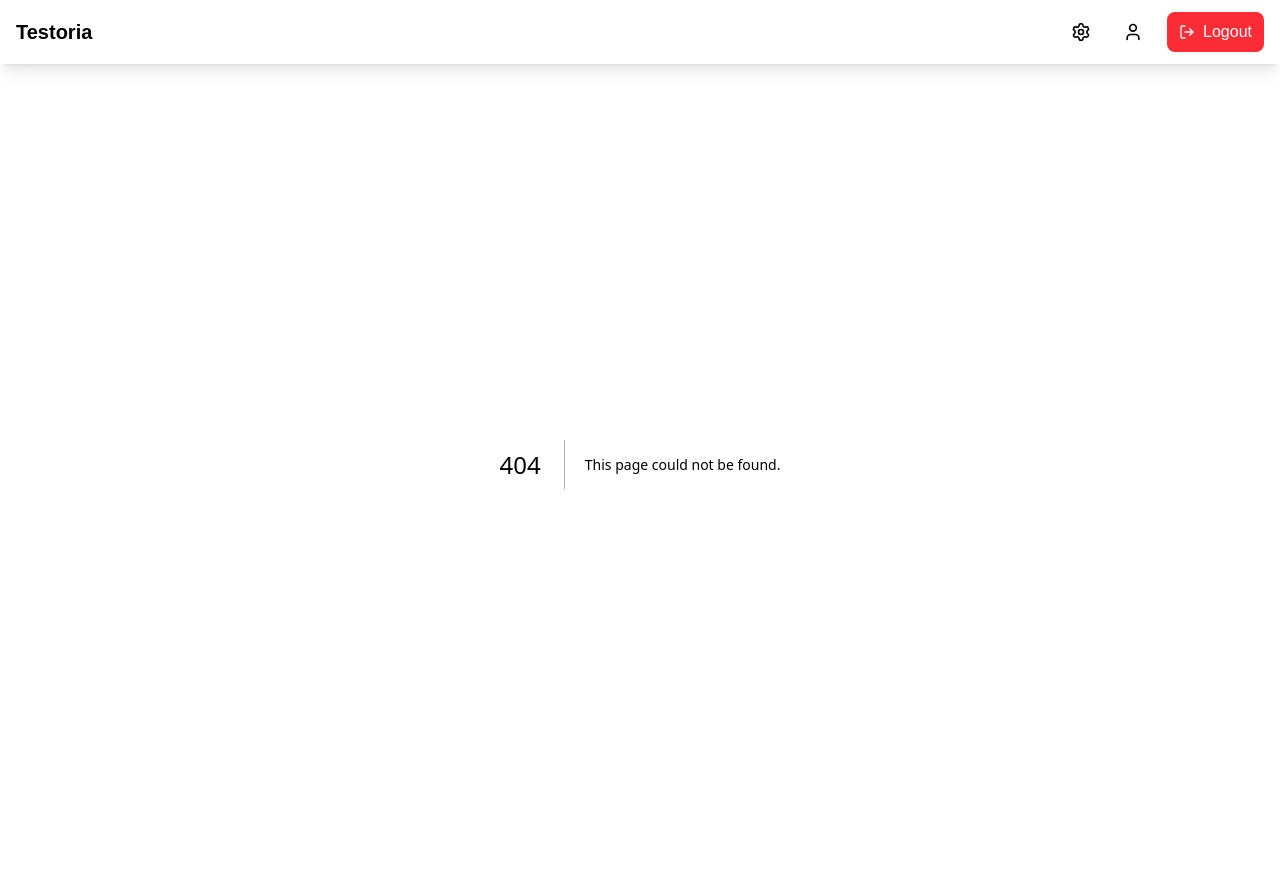
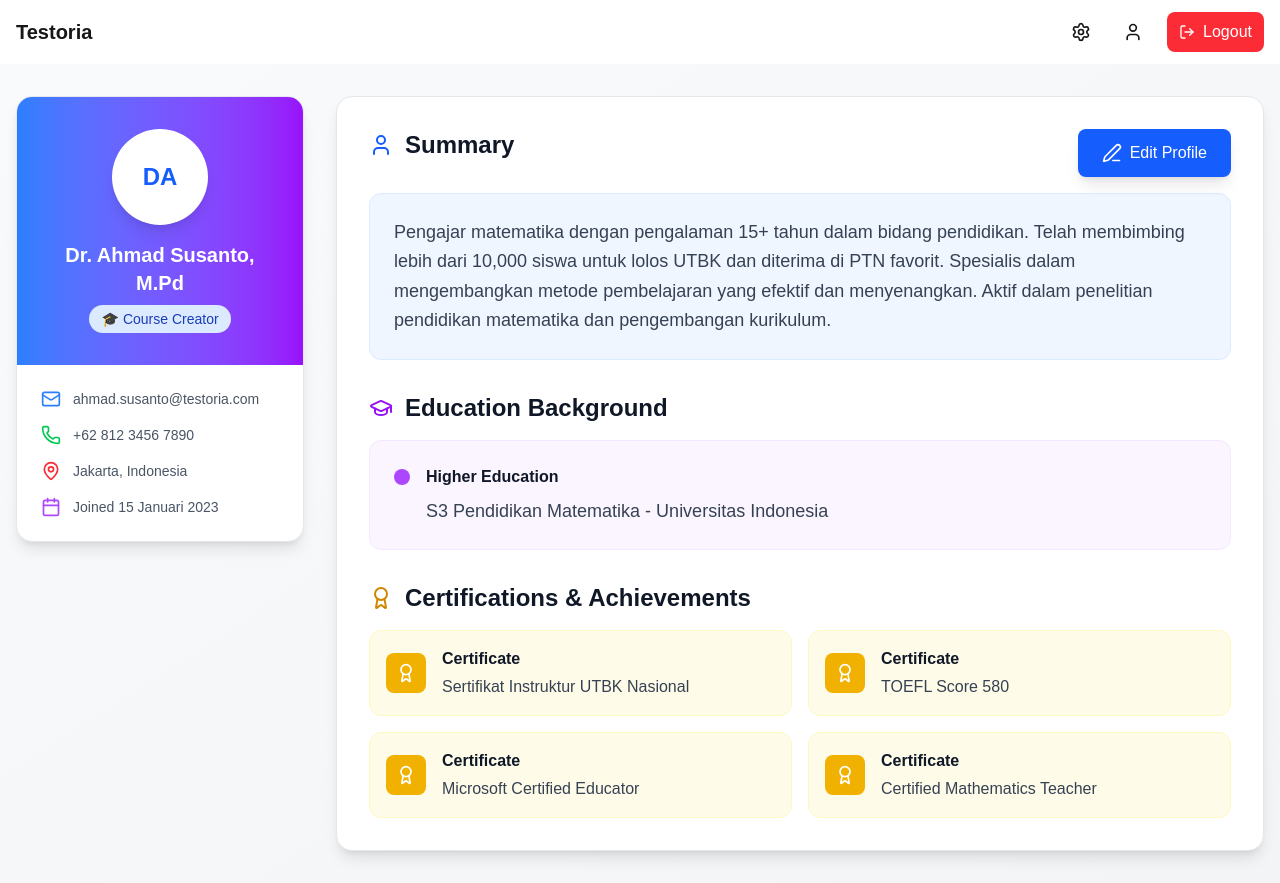
Before and after one commit to Testoria-Euphoria-Test/Testoria-Euphoria, a Next.js app in the folder testoria/: page /profile in a window 1280 px wide. Before the commit this address had no page. Built offline with nearby package versions, Linux system fonts and the light colour scheme.

Commit message:
feat: implement user profile page with detailed information display

```diff
--- /dev/null
+++ b/testoria/src/app/profile/page.tsx
@@ -0,0 +1,239 @@
+"use client";
+
+import { useState } from "react";
+import {
+  User,
+  Mail,
+  Calendar,
+  GraduationCap,
+  Award,
+  Edit3,
+  MapPin,
+  Phone,
+} from "lucide-react";
+
+interface User {
+  _id: string;
+  name: string;
+  email: string;
+  role: "admin" | "customer" | "creator";
+  createdAt: Date;
+  updatedAt: Date;
+}
+
+interface Profile {
+  _id: string;
+  userId: string;
+  education: string;
+  certificates: string[];
+  bio: string;
+  createdAt: Date;
+  updatedAt: Date;
+}
+
+// Mock data
+const mockUser: User = {
+  _id: "user1",
+  name: "Dr. Ahmad Susanto, M.Pd",
+  email: "ahmad.susanto@testoria.com",
+  role: "creator",
+  createdAt: new Date("2023-01-15"),
+  updatedAt: new Date("2024-06-25"),
+};
+
+const mockProfile: Profile = {
+  _id: "profile1",
+  userId: "user1",
+  education: "S3 Pendidikan Matematika - Universitas Indonesia",
+  certificates: [
+    "Sertifikat Instruktur UTBK Nasional",
+    "TOEFL Score 580",
+    "Microsoft Certified Educator",
+    "Certified Mathematics Teacher",
+  ],
+  bio: "Pengajar matematika dengan pengalaman 15+ tahun dalam bidang pendidikan. Telah membimbing lebih dari 10,000 siswa untuk lolos UTBK dan diterima di PTN favorit. Spesialis dalam mengembangkan metode pembelajaran yang efektif dan menyenangkan. Aktif dalam penelitian pendidikan matematika dan pengembangan kurikulum.",
+  createdAt: new Date("2023-01-15"),
+  updatedAt: new Date("2024-06-20"),
+};
+
+
+export default function ProfilePage() {
+  const [user] = useState<User>(mockUser);
+  const [profile] = useState<Profile>(mockProfile);
+
+  const formatDate = (date: Date) => {
+    return new Intl.DateTimeFormat("id-ID", {
+      year: "numeric",
+      month: "long",
+      day: "numeric",
+    }).format(date);
+  };
+
+  const getRoleConfig = (role: string) => {
+    switch (role) {
+      case "admin":
+        return {
+          bg: "bg-red-100 text-red-800",
+          icon: "👑",
+          title: "Administrator",
+          color: "text-red-600",
+        };
+      case "creator":
+        return {
+          bg: "bg-blue-100 text-blue-800",
+          icon: "🎓",
+          title: "Course Creator",
+          color: "text-blue-600",
+        };
+      case "customer":
+        return {
+          bg: "bg-green-100 text-green-800",
+          icon: "📚",
+          title: "Student",
+          color: "text-green-600",
+        };
+      default:
+        return {
+          bg: "bg-gray-100 text-gray-800",
+          icon: "👤",
+          title: "User",
+          color: "text-gray-600",
+        };
+    }
+  };
+
+  const roleConfig = getRoleConfig(user.role);
+
+  return (
+    <div className="min-h-screen bg-gradient-to-br from-gray-50 to-gray-100">
+
+      <div className="max-w-7xl mx-auto px-4 py-8">
+        <div className="grid grid-cols-1 lg:grid-cols-4 gap-8">
+          {/* Left Column - Profile Card */}
+          <div className="lg:col-span-1">
+            <div className="bg-white rounded-2xl shadow-lg border border-gray-200 overflow-hidden">
+              {/* Profile Header */}
+              <div className="bg-gradient-to-r from-blue-500 to-purple-600 px-6 py-8 text-center">
+                <div className="relative mx-auto w-24 h-24 mb-4">
+                  <div className="w-24 h-24 bg-white rounded-full flex items-center justify-center shadow-lg">
+                    <span className="text-2xl font-bold text-blue-600">
+                      {user.name
+                        .split(" ")
+                        .map((n) => n[0])
+                        .join("")
+                        .slice(0, 2)}
+                    </span>
+                  </div>
+                </div>
+                <h2 className="text-xl font-bold text-white mb-2">
+                  {user.name}
+                </h2>
+                <div
+                  className={`inline-flex items-center px-3 py-1 rounded-full text-sm font-medium ${roleConfig.bg}`}
+                >
+                  <span className="mr-1">{roleConfig.icon}</span>
+                  {roleConfig.title}
+                </div>
+              </div>
+
+              {/* Contact Info */}
+              <div className="p-6 space-y-4">
+                <div className="flex items-center text-gray-600">
+                  <Mail className="w-5 h-5 mr-3 text-blue-500" />
+                  <span className="text-sm">{user.email}</span>
+                </div>
+                <div className="flex items-center text-gray-600">
+                  <Phone className="w-5 h-5 mr-3 text-green-500" />
+                  <span className="text-sm">+62 812 3456 7890</span>
+                </div>
+                <div className="flex items-center text-gray-600">
+                  <MapPin className="w-5 h-5 mr-3 text-red-500" />
+                  <span className="text-sm">Jakarta, Indonesia</span>
+                </div>
+                <div className="flex items-center text-gray-600">
+                  <Calendar className="w-5 h-5 mr-3 text-purple-500" />
+                  <span className="text-sm">
+                    Joined {formatDate(user.createdAt)}
+                  </span>
+                </div>
+              </div>
+            </div>
+          </div>
+
+          {/* Right Column - Detailed Information */}
+          <div className="lg:col-span-3">
+            <div className="bg-white rounded-2xl shadow-lg border border-gray-200 p-8">
+              {/* Bio Section */}
+              <div className="mb-8">
+                <div className="flex items-center justify-between mb-4">
+                  <h3 className="text-2xl font-bold text-gray-900 mb-4 flex items-center">
+                    <User className="w-6 h-6 mr-3 text-blue-600" />
+                    Summary
+                  </h3>
+                  <button className="inline-flex items-center px-6 py-3 bg-blue-600 text-white rounded-lg hover:bg-blue-700 transition-colors shadow-lg">
+                    <Edit3 className="w-5 h-5 mr-2" />
+                    Edit Profile
+                  </button>
+                </div>
+                <div className="bg-blue-50 rounded-xl p-6 border border-blue-100">
+                  <p className="text-gray-700 leading-relaxed text-lg">
+                    {profile.bio}
+                  </p>
+                </div>
+              </div>
+
+              {/* Education Section */}
+              <div className="mb-8">
+                <h3 className="text-2xl font-bold text-gray-900 mb-4 flex items-center">
+                  <GraduationCap className="w-6 h-6 mr-3 text-purple-600" />
+                  Education Background
+                </h3>
+                <div className="bg-purple-50 rounded-xl p-6 border border-purple-100">
+                  <div className="flex items-start">
+                    <div className="w-4 h-4 bg-purple-500 rounded-full mt-1 mr-4 flex-shrink-0"></div>
+                    <div>
+                      <h4 className="font-bold text-gray-900 mb-2">
+                        Higher Education
+                      </h4>
+                      <p className="text-gray-700 font-medium text-lg">
+                        {profile.education}
+                      </p>
+                    </div>
+                  </div>
+                </div>
+              </div>
+
+              {/* Certificates Section */}
+              <div>
+                <h3 className="text-2xl font-bold text-gray-900 mb-4 flex items-center">
+                  <Award className="w-6 h-6 mr-3 text-yellow-600" />
+                  Certifications & Achievements
+                </h3>
+                <div className="grid grid-cols-1 md:grid-cols-2 gap-4">
+                  {profile.certificates.map((cert, index) => (
+                    <div
+                      key={index}
+                      className="bg-yellow-50 rounded-xl p-4 border border-yellow-100 hover:shadow-md transition-all duration-200"
+                    >
+                      <div className="flex items-center">
+                        <div className="w-10 h-10 bg-yellow-500 rounded-lg flex items-center justify-center mr-4 flex-shrink-0">
+                          <Award className="w-5 h-5 text-white" />
+                        </div>
+                        <div>
+                          <h4 className="font-semibold text-gray-900 mb-1">
+                            Certificate
+                          </h4>
+                          <p className="text-gray-700 font-medium">{cert}</p>
+                        </div>
+                      </div>
+                    </div>
+                  ))}
+                </div>
+              </div>
+            </div>
+          </div>
+        </div>
+      </div>
+    </div>
+  );
+}
```
